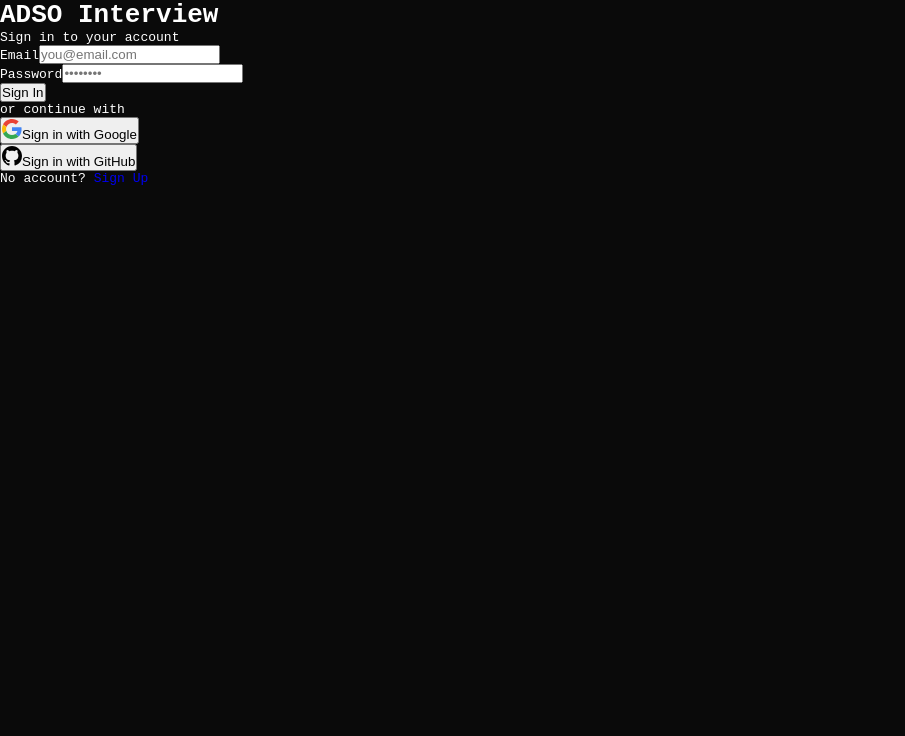
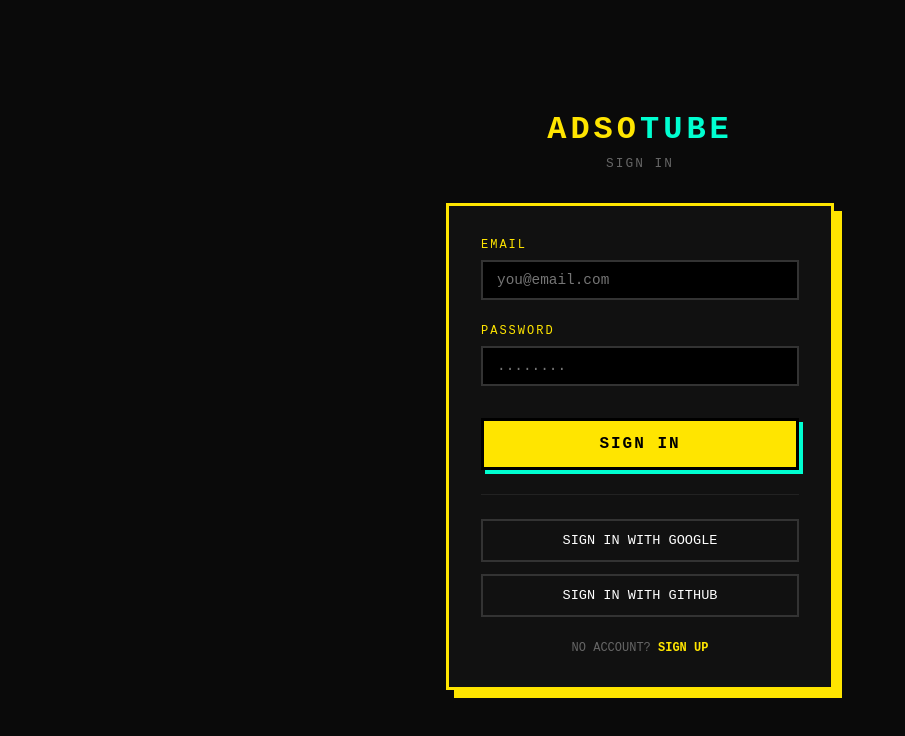
Before and after one commit to investxnt-arch/adso-interview, a Next.js app: page /login in a window 1280 px wide. Shown: the top 736 px of the page, without its empty margins (0-905 px from the left). Built offline with nearby package versions, Linux system fonts and the light colour scheme; no server answers.

Commit message:
Cyberpunk login page

```diff
--- a/app/login/page.tsx
+++ b/app/login/page.tsx
@@ -1,46 +1,46 @@
-import { signIn } from '@/lib/auth'
+"use client"
+import { useState } from "react"
+import { signIn } from "next-auth/react"
 
 export default function LoginPage() {
+  const [loading, setLoading] = useState(false)
+
+  async function handleSubmit(e) {
+    e.preventDefault()
+    setLoading(true)
+    const formData = new FormData(e.currentTarget)
+    await signIn("credentials", { email: formData.get("email"), password: formData.get("password"), callbackUrl: "/dashboard" })
+    setLoading(false)
+  }
+
   return (
-    <div className='min-h-screen flex items-center justify-center bg-gray-100'>
-      <div className='bg-white p-8 rounded-2xl shadow-lg w-full max-w-md'>
-        <h1 className='text-3xl font-bold text-center mb-1 text-gray-900'>ADSO Interview</h1>
-        <p className='text-center text-gray-600 mb-8 text-sm'>Sign in to your account</p>
-        <form action={async (formData: FormData) => {
-          'use server'
-          await signIn('credentials', { email: formData.get('email'), password: formData.get('password'), redirectTo: '/dashboard' })
-        }}>
-          <div className='mb-4'>
-            <label className='block text-sm font-semibold text-gray-800 mb-1'>Email</label>
-            <input name='email' type='email' required className='w-full border border-gray-300 rounded-lg px-3 py-2 text-gray-900 focus:outline-none focus:ring-2 focus:ring-blue-500' placeholder='you@email.com' />
-          </div>
-          <div className='mb-6'>
-            <label className='block text-sm font-semibold text-gray-800 mb-1'>Password</label>
-            <input name='password' type='password' required className='w-full border border-gray-300 rounded-lg px-3 py-2 text-gray-900 focus:outline-none focus:ring-2 focus:ring-blue-500' placeholder='••••••••' />
-          </div>
-          <button type='submit' className='w-full bg-blue-600 text-white py-2 rounded-lg hover:bg-blue-700 font-semibold text-base'>Sign In</button>
-        </form>
-        <div className='flex items-center my-5'>
-          <div className='flex-1 border-t border-gray-300'></div>
-          <span className='px-3 text-sm text-gray-500 font-medium'>or continue with</span>
-          <div className='flex-1 border-t border-gray-300'></div>
+    <main style={{background:"#0a0a0a",minHeight:"100vh",color:"#fff",fontFamily:"monospace",display:"flex",alignItems:"center",justifyContent:"center"}}>
+      <div style={{width:"100%",maxWidth:"420px",padding:"0 1rem"}}>
+        <div style={{textAlign:"center",marginBottom:"2rem"}}>
+          <b style={{fontSize:"2rem",letterSpacing:"4px",color:"#FFE500"}}>ADSO<span style={{color:"#00FFD1"}}>TUBE</span></b>
+          <p style={{color:"#666",fontSize:"0.8rem",letterSpacing:"2px",marginTop:"0.5rem"}}>SIGN IN</p>
         </div>
-        <div className='flex flex-col gap-3'>
-          <form action={async () => { 'use server'; await signIn('google', { redirectTo: '/dashboard' }) }}>
-            <button type='submit' className='w-full flex items-center justify-center gap-3 border border-gray-300 py-2 rounded-lg hover:bg-gray-50 font-semibold text-gray-800'>
-              <svg width='20' height='20' viewBox='0 0 48 48'><path fill='#EA4335' d='M24 9.5c3.54 0 6.71 1.22 9.21 3.6l6.85-6.85C35.9 2.38 30.47 0 24 0 14.62 0 6.51 5.38 2.56 13.22l7.98 6.19C12.43 13.72 17.74 9.5 24 9.5z'/><path fill='#4285F4' d='M46.98 24.55c0-1.57-.15-3.09-.38-4.55H24v9.02h12.94c-.58 2.96-2.26 5.48-4.78 7.18l7.73 6c4.51-4.18 7.09-10.36 7.09-17.65z'/><path fill='#FBBC05' d='M10.53 28.59c-.48-1.45-.76-2.99-.76-4.59s.27-3.14.76-4.59l-7.98-6.19C.92 16.46 0 20.12 0 24c0 3.88.92 7.54 2.56 10.78l7.97-6.19z'/><path fill='#34A853' d='M24 48c6.48 0 11.93-2.13 15.89-5.81l-7.73-6c-2.18 1.48-4.93 2.3-8.16 2.3-6.26 0-11.57-4.22-13.47-9.91l-7.98 6.19C6.51 42.62 14.62 48 24 48z'/></svg>
-              Sign in with Google
+        <div style={{border:"3px solid #FFE500",background:"#111",boxShadow:"8px 8px 0 #FFE500",padding:"2rem"}}>
+          <form onSubmit={handleSubmit}>
+            <div style={{marginBottom:"1.5rem"}}>
+              <label style={{display:"block",fontSize:"0.75rem",letterSpacing:"2px",color:"#FFE500",marginBottom:"0.5rem"}}>EMAIL</label>
+              <input name="email" type="email" required placeholder="you@email.com" style={{width:"100%",background:"#000",border:"2px solid #333",color:"#fff",padding:"10px 14px",fontFamily:"monospace",fontSize:"0.9rem",outline:"none",boxSizing:"border-box"}} />
+            </div>
+            <div style={{marginBottom:"2rem"}}>
+              <label style={{display:"block",fontSize:"0.75rem",letterSpacing:"2px",color:"#FFE500",marginBottom:"0.5rem"}}>PASSWORD</label>
+              <input name="password" type="password" required placeholder="........" style={{width:"100%",background:"#000",border:"2px solid #333",color:"#fff",padding:"10px 14px",fontFamily:"monospace",fontSize:"0.9rem",outline:"none",boxSizing:"border-box"}} />
+            </div>
+            <button type="submit" disabled={loading} style={{width:"100%",background:"#FFE500",color:"#000",border:"3px solid #000",padding:"14px",fontFamily:"monospace",fontWeight:"bold",fontSize:"1rem",letterSpacing:"2px",cursor:"pointer",boxShadow:"4px 4px 0 #00FFD1"}}>
+              {loading ? "LOADING..." : "SIGN IN"}
             </button>
           </form>
-          <form action={async () => { 'use server'; await signIn('github', { redirectTo: '/dashboard' }) }}>
-            <button type='submit' className='w-full flex items-center justify-center gap-3 border border-gray-300 py-2 rounded-lg hover:bg-gray-50 font-semibold text-gray-800'>
-              <svg width='20' height='20' viewBox='0 0 24 24' fill='black'><path d='M12 0C5.37 0 0 5.37 0 12c0 5.31 3.435 9.795 8.205 11.385.6.105.825-.255.825-.57 0-.285-.015-1.23-.015-2.235-3.015.555-3.795-.735-4.035-1.41-.135-.345-.72-1.41-1.23-1.695-.42-.225-1.02-.78-.015-.795.945-.015 1.62.87 1.845 1.23 1.08 1.815 2.805 1.305 3.495.99.105-.78.42-1.305.765-1.605-2.67-.3-5.46-1.335-5.46-5.925 0-1.305.465-2.385 1.23-3.225-.12-.3-.54-1.53.12-3.18 0 0 1.005-.315 3.3 1.23.96-.27 1.98-.405 3-.405s2.04.135 3 .405c2.295-1.56 3.3-1.23 3.3-1.23.66 1.65.24 2.88.12 3.18.765.84 1.23 1.905 1.23 3.225 0 4.605-2.805 5.625-5.475 5.925.435.375.81 1.095.81 2.22 0 1.605-.015 2.895-.015 3.3 0 .315.225.69.825.57A12.02 12.02 0 0 0 24 12c0-6.63-5.37-12-12-12z'/></svg>
-              Sign in with GitHub
-            </button>
-          </form>
+          <div style={{margin:"1.5rem 0",borderTop:"1px solid #222",paddingTop:"1.5rem",display:"flex",flexDirection:"column",gap:"0.75rem"}}>
+            <button onClick={() => signIn("google", {callbackUrl:"/dashboard"})} style={{background:"transparent",color:"#fff",border:"2px solid #333",padding:"12px",fontFamily:"monospace",fontSize:"0.85rem",cursor:"pointer"}}>SIGN IN WITH GOOGLE</button>
+            <button onClick={() => signIn("github", {callbackUrl:"/dashboard"})} style={{background:"transparent",color:"#fff",border:"2px solid #333",padding:"12px",fontFamily:"monospace",fontSize:"0.85rem",cursor:"pointer"}}>SIGN IN WITH GITHUB</button>
+          </div>
+          <p style={{textAlign:"center",fontSize:"0.75rem",color:"#666"}}>NO ACCOUNT? <a href="/register" style={{color:"#FFE500",textDecoration:"none",fontWeight:"bold"}}>SIGN UP</a></p>
         </div>
-        <p className='text-center text-sm mt-6 text-gray-700'>No account? <a href='/register' className='text-blue-600 hover:underline font-semibold'>Sign Up</a></p>
       </div>
-    </div>
+    </main>
   )
 }
```
Also changed, not shown: 1 other file (tests, documents, lock files or other folders).
